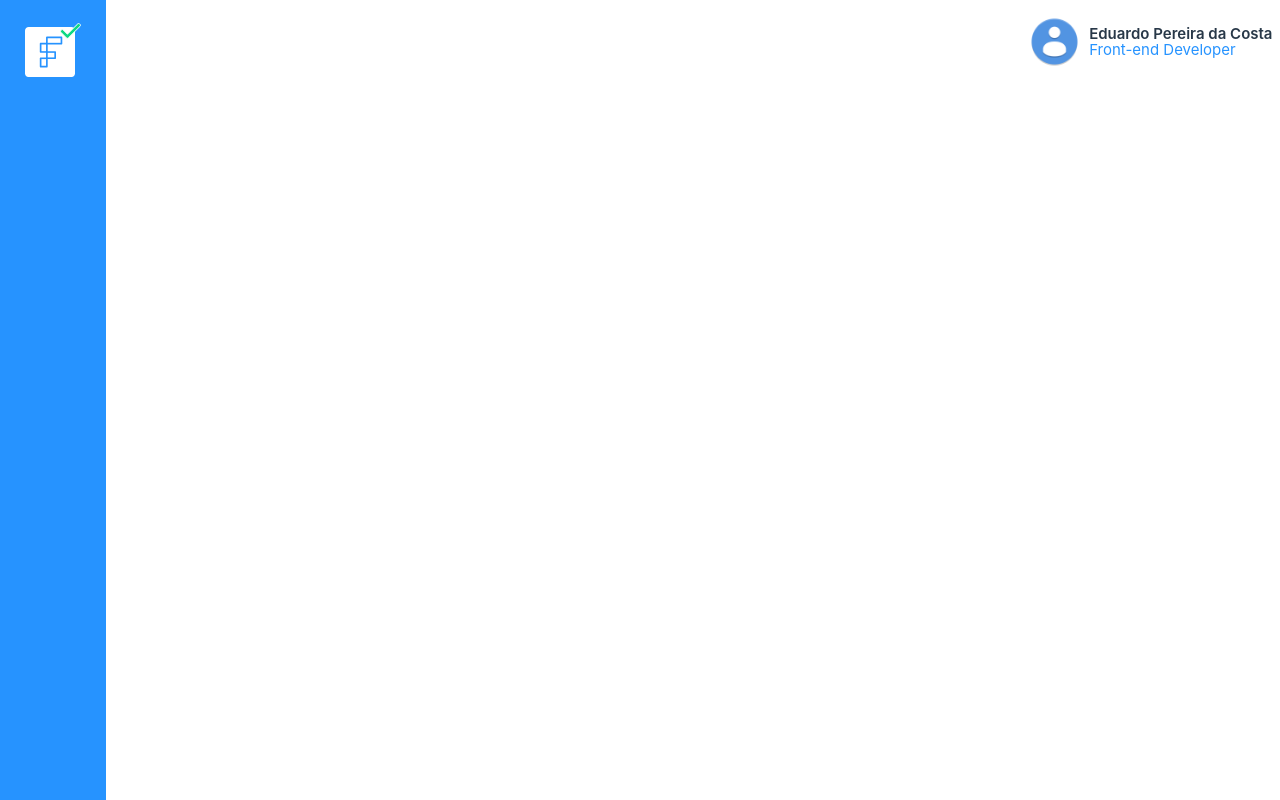
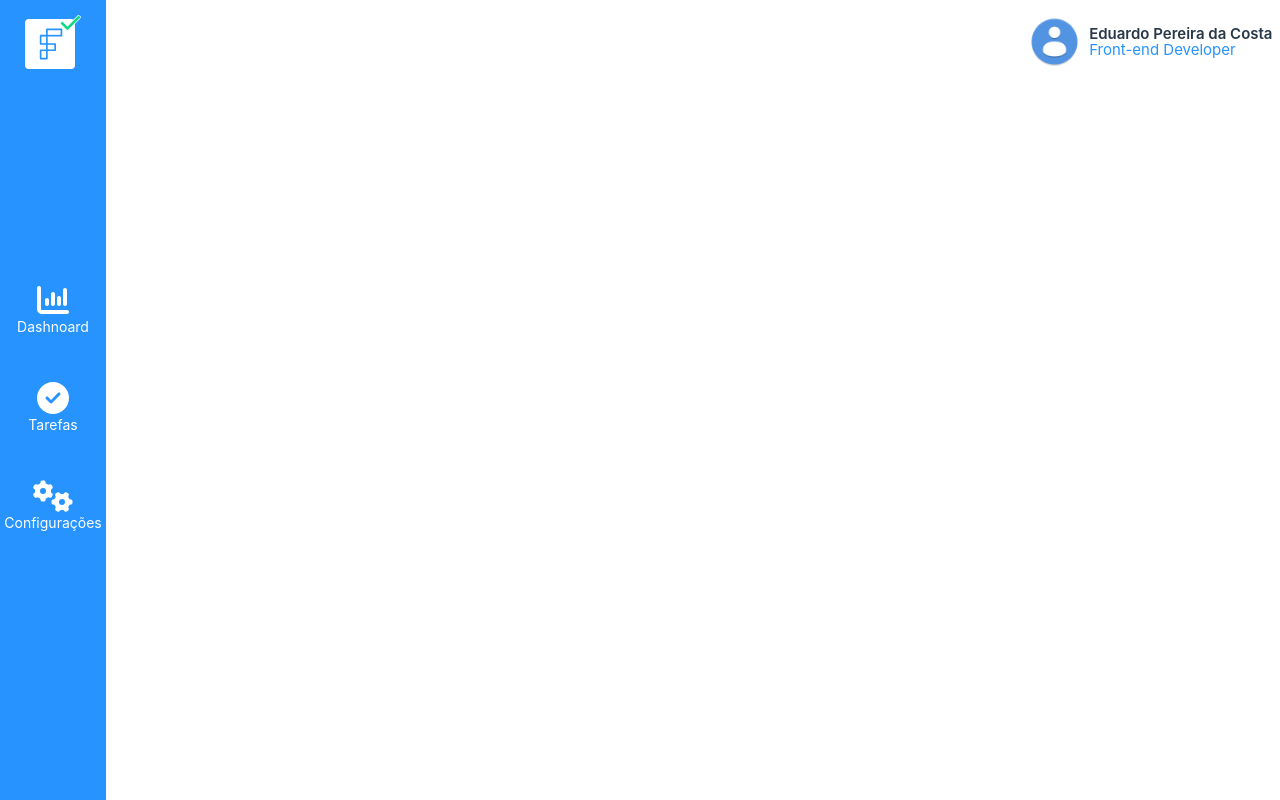
Before and after one commit to joaofds/tasks-vue, a Vue app: page /dashboard in a window 1280 px wide. Built offline with nearby package versions, Linux system fonts and the light colour scheme.

Commit message:
finaliza barra de navegacao

```diff
--- a/package.json
+++ b/package.json
@@ -7,6 +7,9 @@
     "preview": "vite preview --port 4173"
   },
   "dependencies": {
+    "@fortawesome/fontawesome-svg-core": "^6.2.1",
+    "@fortawesome/free-regular-svg-icons": "^6.2.1",
+    "@fortawesome/vue-fontawesome": "^2.0.9",
     "vue": "^2.7.7",
     "vue-router": "^3.5.4"
   },
--- a/src/components/layout/SideNav.vue
+++ b/src/components/layout/SideNav.vue
@@ -3,34 +3,78 @@ export default {
     name: 'SideNav',
     data() {
         return {
-
+            activeLink: null
         }
     }
 }
 </script>
 
 <template>
-    <nav>
-        <div class="logo">
-            <img src="@/assets/images/logo.svg" alt="logo">
-        </div>
-        <div class="nav-buttons">
-
-        </div>
-    </nav>
+    <div class="wrapp">
+        <nav>
+            <div class="logo"><img src="@/assets/images/logo.svg" alt="logo"></div>
+            <div class="nav-links">
+                <a href="#" @click="activeLink = 'dashboard'" :class="{'active': activeLink === 'dashboard'}">
+                    <font-awesome-icon icon="chart-column" />
+                    <div class="icon-label">Dashnoard</div>
+                </a>
+                <a href="#" @click="activeLink = 'tasks'" :class="{'active': activeLink === 'tasks'}">
+                    <font-awesome-icon icon="circle-check" />
+                    <div class="icon-label">Tarefas</div>
+                </a>
+                <a href="#" @click="activeLink = 'config'" :class="{'active': activeLink === 'config'}">
+                    <font-awesome-icon icon="gears" />
+                    <div class="icon-label">Configurações</div>
+                </a>
+            </div>
+        </nav>
+    </div>
 </template>
 
 <style lang="stylus" scoped>
+.wrapp
+    display: flex
+
 nav
     width: 106px
     height: 100vh
     background-color: #2693FF
 
 .logo
+    margin-top: 1em
+    margin-bottom: auto
     display: flex
-    align-content: center
+    align-items: center
     justify-content: center
 
-.logo img
-    margin-top: 1.5em
+.nav-links
+    height: 85%
+    display: flex
+    align-items: center
+    justify-content: center
+    flex-direction: column
+
+.nav-links a
+    margin: 0.5em 0 0.5em 0
+    width: 100%
+    height: 83px
+    color: #fff
+    display: flex
+    align-items: center
+    justify-content: center
+    flex-direction: column
+    text-decoration: none
+
+.icon-label
+    font-size: 14px
+    font-weight: 400
+
+.nav-links svg
+    font-size: 32px
+
+.nav-links a:hover
+    background-color: #1182F2
+
+.active
+    background-color: #1182F2
 </style>
--- a/src/main.js
+++ b/src/main.js
@@ -1,11 +1,18 @@
-import Vue from 'vue'
+import Vue from "vue";
+import App from "./App.vue";
+import router from "./router";
 
-import App from './App.vue'
-import router from './router'
+//icons
+import { library } from "@fortawesome/fontawesome-svg-core";
+import { FontAwesomeIcon } from "@fortawesome/vue-fontawesome";
+import { fas } from "@fortawesome/free-solid-svg-icons";
 
-import './assets/main.css'
+library.add(fas);
+Vue.component("font-awesome-icon", FontAwesomeIcon);
+
+import "./assets/main.css";
 
 new Vue({
   router,
-  render: (h) => h(App)
-}).$mount('#app')
+  render: (h) => h(App),
+}).$mount("#app");
```
Also changed, not shown: 1 other file (tests, documents, lock files or other folders).
